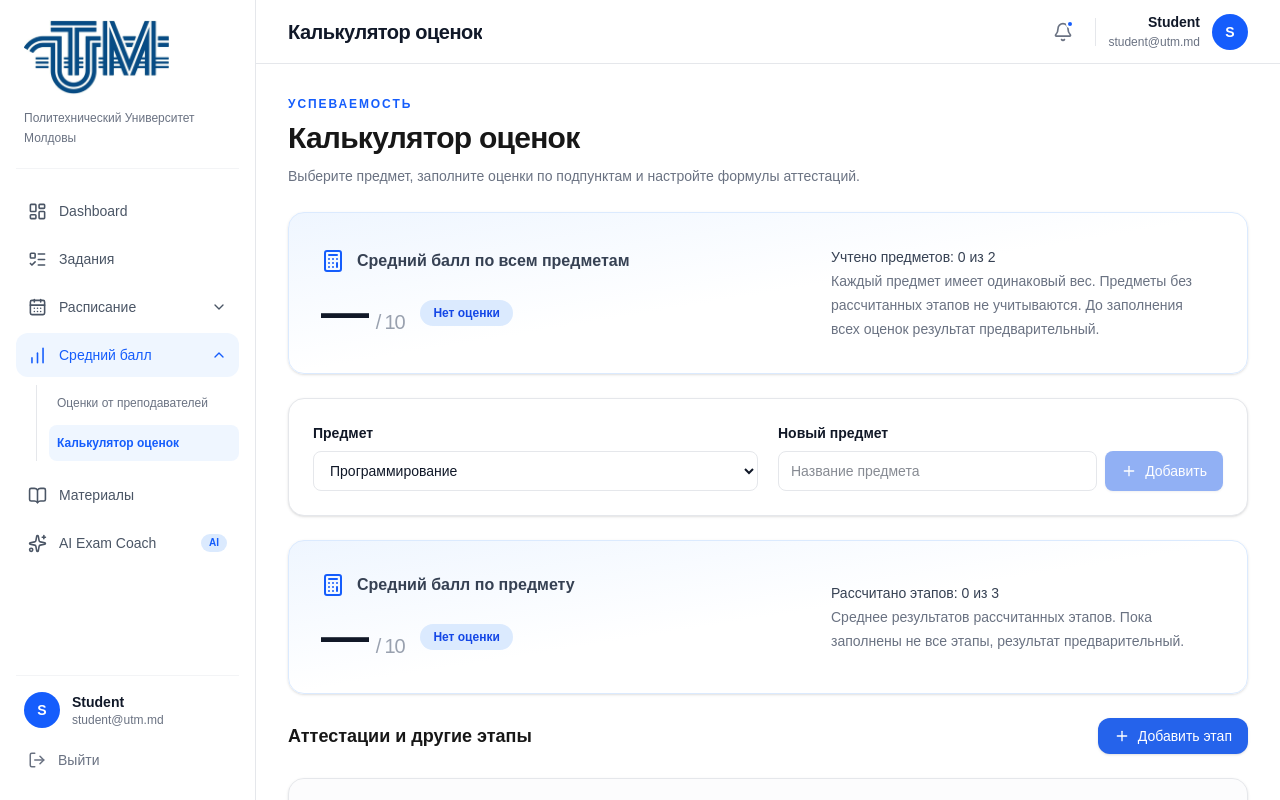
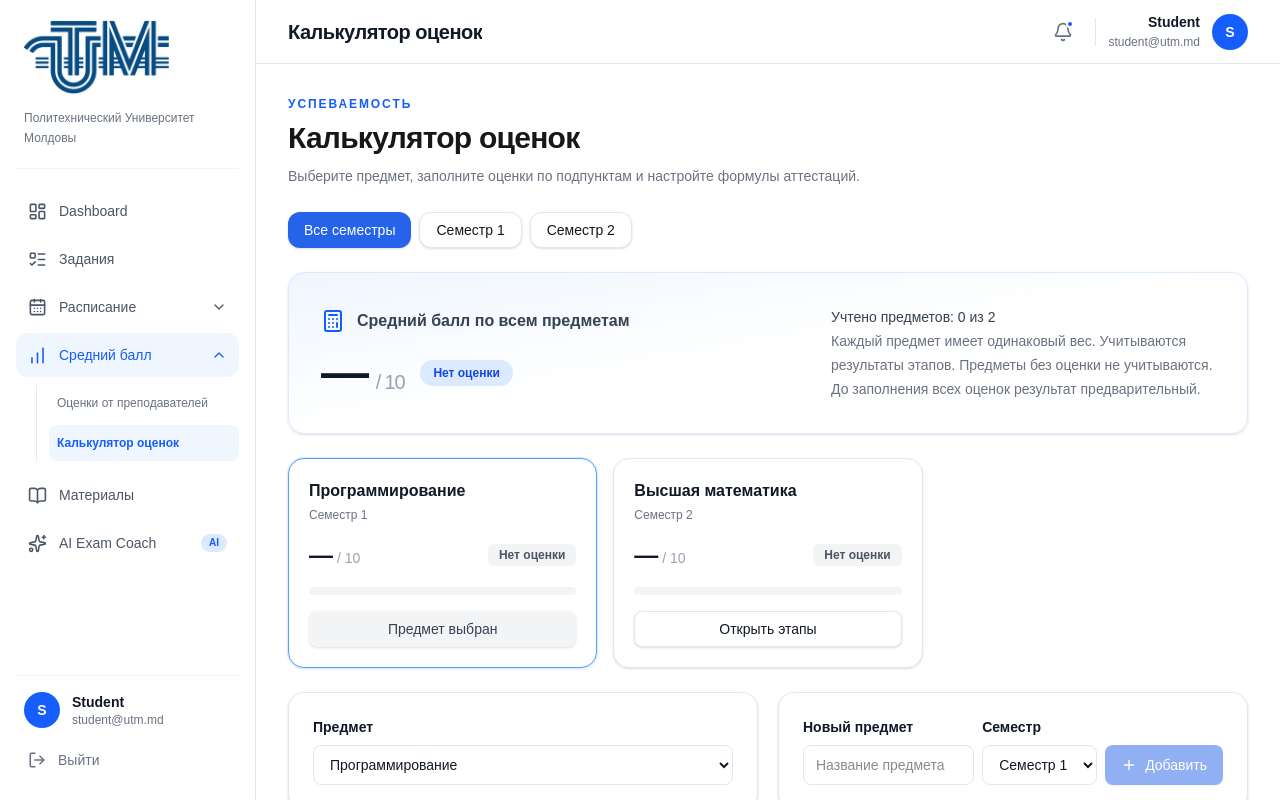
Before and after one commit to FruktoviiFrukt/studyflow, a Next.js app: page /gpa/calculator in a window 1280 px wide. Shown: the top 800 px of the page. Built offline with nearby package versions, Linux system fonts and the light colour scheme.

Commit message:
feat: add semester filters and subject cards, refine grade calculator layout

```diff
--- a/app/gpa/page.tsx
+++ b/app/gpa/page.tsx
@@ -3,6 +3,6 @@ import { createSubject } from "@/lib/grades";
 
 export default function GpaPage() {
   // Replace these empty examples with authorized student records from the server.
-  const subjects = [createSubject("programming", "Программирование"), createSubject("math", "Высшая математика")];
+  const subjects = [createSubject("programming", "Программирование", 1), createSubject("math", "Высшая математика", 2)];
   return <TeacherGrades subjects={subjects} />;
 }
--- a/components/grades/grade-calculator.tsx
+++ b/components/grades/grade-calculator.tsx
@@ -5,7 +5,9 @@ import { AlertTriangle, Calculator, Plus, Trash2 } from "lucide-react";
 import { Badge } from "@/components/ui/badge";
 import { Button } from "@/components/ui/button";
 import { Card } from "@/components/ui/card";
-import { averageGrade, calculateOverall, calculateStage, createStage, createSubject, defaultFormula, gradeStatus, initialSubjects, isLowGrade, type GradeStage, type GradeSubject } from "@/lib/grades";
+import { filterSubjects, subjectGrade, type Semester, type SemesterFilter, calculateOverall, calculateStage, createStage, createSubject, defaultFormula, gradeStatus, initialSubjects, isLowGrade, type GradeStage, type GradeSubject } from "@/lib/grades";
+
+import SubjectCards, { SemesterFilters } from "./subject-cards";
 
 const inputClass = "h-10 w-full min-w-0 rounded-lg border border-gray-200 bg-white px-3 text-sm text-gray-900 outline-none transition-colors focus:border-blue-500 focus:ring-2 focus:ring-blue-100";
 const formatGrade = (value: number | null) => value === null ? "—" : value.toLocaleString("ru-RU", { maximumFractionDigits: 2 });
@@ -14,19 +16,24 @@ export default function GradeCalculator() {
   const [subjects, setSubjects] = useState<GradeSubject[]>(initialSubjects);
   const [selectedId, setSelectedId] = useState(initialSubjects[0].id);
   const [newSubject, setNewSubject] = useState("");
-  const subject = subjects.find(item => item.id === selectedId)!;
-  const results = subject.stages.map(stage => ({ stage, ...calculateStage(stage) }));
+  const [semester, setSemester] = useState<SemesterFilter>("all");
+  const [newSemester, setNewSemester] = useState<Semester>(1);
+  const visibleSubjects = filterSubjects(subjects, semester);
+  const subject = visibleSubjects.find(item => item.id === selectedId) ?? visibleSubjects[0];
+  const results = subject?.stages.map(stage => ({ stage, ...calculateStage(stage) })) ?? [];
   const completed = results.filter(result => result.value !== null);
-  const average = averageGrade(results.map(result => result.value));
-  const overall = calculateOverall(subjects);
+  const average = subject ? subjectGrade(subject) : null;
+  const overall = calculateOverall(visibleSubjects);
   const atRisk = results.filter(result => result.value !== null && result.value < 5);
-  const lowParts = subject.stages.flatMap(stage => stage.parts.filter(part => isLowGrade(part.grade)).map(part => `${stage.name || "Без названия"}: ${part.name || part.variable}`));
+  const lowParts = subject?.stages.flatMap(stage => stage.parts.filter(part => isLowGrade(part.grade)).map(part => `${stage.name || "Без названия"}: ${part.name || part.variable}`)) ?? [];
   const riskLabels = [...atRisk.map(result => result.stage.name || "Без названия"), ...lowParts];
 
   function updateSubject(change: Partial<GradeSubject>) {
-    setSubjects(current => current.map(item => item.id === selectedId ? { ...item, ...change } : item));
+    if (!subject) return;
+    setSubjects(current => current.map(item => item.id === subject.id ? { ...item, ...change } : item));
   }
   function updateStage(id: string, change: Partial<GradeStage>) {
+    if (!subject) return;
     updateSubject({ stages: subject.stages.map(stage => stage.id === id ? { ...stage, ...change } : stage) });
   }
 
@@ -38,38 +45,45 @@ export default function GradeCalculator() {
         <p className="mt-2 text-sm leading-6 text-gray-500">Выберите предмет, заполните оценки по подпунктам и настройте формулы аттестаций.</p>
       </div>
 
+      <SemesterFilters value={semester} onChange={setSemester} />
       <Card className="rounded-2xl border-blue-100 bg-gradient-to-br from-blue-50 via-white to-white p-6 shadow-sm sm:p-8">
         <div className="flex flex-wrap items-center justify-between gap-6">
           <div>
-            <div className="mb-4 flex items-center gap-3"><Calculator aria-hidden="true" className="shrink-0 text-blue-600" /><h3 className="font-semibold text-gray-700">Средний балл по всем предметам</h3></div>
+            <div className="mb-4 flex items-center gap-3"><Calculator aria-hidden="true" className="shrink-0 text-blue-600" /><h3 className="font-semibold text-gray-700">{semester === "all" ? "Средний балл по всем предметам" : `Средний балл · Семестр ${semester}`}</h3></div>
             <div aria-live="polite" aria-atomic="true" className="flex flex-wrap items-center gap-4">
               <p className="text-5xl font-bold tracking-tight">{formatGrade(overall.average)}<span className="ml-2 text-xl font-medium text-gray-400">/ 10</span></p>
               <Badge variant="secondary" className="rounded-full bg-blue-100 px-3 py-1 text-blue-700">{gradeStatus(overall.average)}</Badge>
             </div>
           </div>
-          <div className="max-w-sm text-sm leading-6 text-gray-500"><p className="font-medium text-gray-700">Учтено предметов: {overall.countedSubjects} из {subjects.length}</p><p>Каждый предмет имеет одинаковый вес. Предметы без рассчитанных этапов не учитываются. До заполнения всех оценок результат предварительный.</p></div>
+          <div className="max-w-sm text-sm leading-6 text-gray-500"><p className="font-medium text-gray-700">Учтено предметов: {overall.countedSubjects} из {visibleSubjects.length}</p><p>Каждый предмет имеет одинаковый вес. Учитываются результаты этапов. Предметы без оценки не учитываются. До заполнения всех оценок результат предварительный.</p></div>
         </div>
       </Card>
 
-      <Card className="rounded-2xl border-gray-200 p-5 shadow-sm sm:p-6">
-        <div className="grid gap-5 lg:grid-cols-2">
-          <label className="min-w-0"><span className="mb-2 block text-sm font-semibold">Предмет</span>
-            <select className={inputClass} value={selectedId} onChange={event => setSelectedId(event.target.value)}>{subjects.map(item => <option key={item.id} value={item.id}>{item.name}</option>)}</select>
+      <SubjectCards subjects={visibleSubjects} selectedId={subject?.id} onSelect={setSelectedId} />
+      <div className="grid gap-5 lg:grid-cols-2">
+        <Card className="min-w-0 rounded-2xl border-gray-200 p-5 shadow-sm sm:p-6">
+          <label className="block min-w-0"><span className="mb-2 block text-sm font-semibold">Предмет</span>
+            <select className={inputClass} value={subject?.id ?? ""} disabled={!subject} onChange={event => setSelectedId(event.target.value)}>{!subject && <option value="">Нет предметов</option>}{visibleSubjects.map(item => <option key={item.id} value={item.id}>{item.name}</option>)}</select>
           </label>
+        </Card>
+        <Card className="min-w-0 rounded-2xl border-gray-200 p-5 shadow-sm sm:p-6">
           <form className="flex min-w-0 flex-wrap items-end gap-2" onSubmit={event => {
             event.preventDefault();
             if (!newSubject.trim()) return;
-            const item = createSubject(crypto.randomUUID(), newSubject.trim());
+            const item = createSubject(crypto.randomUUID(), newSubject.trim(), newSemester);
             setSubjects(current => [...current, item]);
             setSelectedId(item.id);
+            if (semester !== "all") setSemester(newSemester);
             setNewSubject("");
           }}>
             <label className="min-w-0 flex-1"><span className="mb-2 block text-sm font-semibold">Новый предмет</span><input className={inputClass} placeholder="Название предмета" value={newSubject} maxLength={120} onChange={event => setNewSubject(event.target.value)} /></label>
+            <label><span className="mb-2 block text-sm font-semibold">Семестр</span><select className={inputClass} value={newSemester} onChange={event => setNewSemester(Number(event.target.value) as Semester)}><option value={1}>Семестр 1</option><option value={2}>Семестр 2</option></select></label>
             <Button type="submit" disabled={!newSubject.trim()} className="h-10 rounded-lg"><Plus aria-hidden="true" />Добавить</Button>
           </form>
-        </div>
-      </Card>
+        </Card>
+      </div>
 
+      {subject && <>
       <Card className="rounded-2xl border-blue-100 bg-gradient-to-br from-blue-50 via-white to-white p-6 shadow-sm sm:p-8">
         <div className="flex flex-wrap items-center justify-between gap-6">
           <div>
@@ -79,9 +93,10 @@ export default function GradeCalculator() {
               <Badge variant="secondary" className="rounded-full bg-blue-100 px-3 py-1 text-blue-700">{gradeStatus(average)}</Badge>
             </div>
           </div>
-          <div className="max-w-sm text-sm leading-6 text-gray-500"><p className="font-medium text-gray-700">Рассчитано этапов: {completed.length} из {results.length}</p><p>Среднее результатов рассчитанных этапов. Пока заполнены не все этапы, результат предварительный.</p></div>
+          <div className="max-w-sm text-sm leading-6 text-gray-500"><p className="font-medium text-gray-700">{subject.name} · Семестр {subject.semester}</p><p>Рассчитано этапов: {completed.length} из {results.length}</p><p>Среднее результатов рассчитанных этапов. Пока заполнены не все этапы, результат предварительный.</p></div>
         </div>
       </Card>
+
 
       {riskLabels.length > 0 && <div role="alert" className="flex gap-3 rounded-xl border border-amber-200 bg-amber-50 p-4 text-sm text-amber-900">
         <AlertTriangle aria-hidden="true" className="mt-0.5 size-5 shrink-0" />
@@ -129,6 +144,7 @@ export default function GradeCalculator() {
           </div>
         </Card>
       ))}
+      </>}
       <p className="rounded-xl border border-blue-100 bg-blue-50/50 p-4 text-xs leading-5 text-gray-500">Это личный калькулятор. Названия предметов — примеры; оценки и формулы вводите вы. Изменения сохраняются только до ухода со страницы или перезагрузки. Предупреждения учитывают результат до округления; окончательные условия допуска определяет преподаватель.</p>
     </div>
   );
--- /dev/null
+++ b/components/grades/subject-cards.tsx
@@ -0,0 +1,34 @@
+"use client";
+
+import { Badge } from "@/components/ui/badge";
+import { Button } from "@/components/ui/button";
+import { Card } from "@/components/ui/card";
+import { gradeStatus, subjectGrade, type GradeSubject, type SemesterFilter } from "@/lib/grades";
+
+export function SemesterFilters({ value, onChange }: { value: SemesterFilter; onChange: (value: SemesterFilter) => void }) {
+  return <div role="group" aria-label="Фильтр по семестру" className="flex flex-wrap gap-2">
+    {(["all", 1, 2] as const).map(semester => <Button key={semester} variant={value === semester ? "default" : "outline"} aria-pressed={value === semester} className="rounded-xl" onClick={() => onChange(semester)}>{semester === "all" ? "Все семестры" : `Семестр ${semester}`}</Button>)}
+  </div>;
+}
+
+export default function SubjectCards({ subjects, selectedId, onSelect }: {
+  subjects: GradeSubject[];
+  selectedId?: string;
+  onSelect: (id: string) => void;
+}) {
+  if (!subjects.length) return <Card className="rounded-2xl p-6 text-sm text-gray-500">В этом семестре пока нет предметов.</Card>;
+  return <div className="grid gap-4 sm:grid-cols-2 xl:grid-cols-3">
+    {subjects.map(subject => {
+      const grade = subjectGrade(subject);
+      const color = grade === null ? "bg-gray-100 text-gray-600" : grade < 5 ? "bg-amber-100 text-amber-900" : grade >= 9 ? "bg-emerald-50 text-emerald-700" : "bg-blue-50 text-blue-700";
+      return <Card key={subject.id} className={`min-w-0 space-y-4 rounded-2xl p-5 shadow-sm ${selectedId === subject.id ? "border-blue-400 ring-1 ring-blue-100" : "border-gray-200"}`}>
+        <div><h3 className="break-words font-semibold">{subject.name}</h3><p className="mt-1 text-xs text-gray-500">Семестр {subject.semester}</p></div>
+        <div aria-live="polite" className="flex flex-wrap items-center justify-between gap-2"><p className="text-2xl font-bold tabular-nums">{grade === null ? "—" : grade.toLocaleString("ru-RU", { maximumFractionDigits: 2 })}<span className="text-sm font-normal text-gray-400"> / 10</span></p><Badge variant="secondary" className={color}>{gradeStatus(grade)}</Badge></div>
+        <div role="progressbar" aria-label={`Оценка по предмету ${subject.name}`} aria-valuemin={0} aria-valuemax={10} aria-valuenow={grade ?? 0} aria-valuetext={grade === null ? "Нет оценки" : `${grade.toLocaleString("ru-RU")} из 10`} className="h-2 overflow-hidden rounded-full bg-gray-100"><div className={`h-full rounded-full transition-[width] motion-reduce:transition-none ${grade !== null && grade < 5 ? "bg-amber-500" : grade !== null && grade >= 9 ? "bg-emerald-500" : "bg-blue-600"}`} style={{ width: `${(grade ?? 0) * 10}%` }} /></div>
+        {subject.gradeOverride != null && <p className="text-xs leading-5 text-gray-500">Итоговая оценка задана вручную.</p>}
+        {grade !== null && grade < 5 && <p className="text-xs leading-5 text-amber-800">Возможна пересдача или недопуск к экзамену.</p>}
+        <Button variant={selectedId === subject.id ? "secondary" : "outline"} aria-pressed={selectedId === subject.id} className="w-full rounded-lg" onClick={() => onSelect(subject.id)}>{selectedId === subject.id ? "Предмет выбран" : "Открыть этапы"}</Button>
+      </Card>;
+    })}
+  </div>;
+}
--- a/components/grades/teacher-grades.tsx
+++ b/components/grades/teacher-grades.tsx
@@ -4,7 +4,9 @@ import { useState } from "react";
 import { AlertTriangle, Calculator, LockKeyhole } from "lucide-react";
 import { Badge } from "@/components/ui/badge";
 import { Card } from "@/components/ui/card";
-import { averageGrade, calculateOverall, calculateStage, defaultFormula, gradeStatus, isLowGrade, type GradeSubject } from "@/lib/grades";
+import { filterSubjects, subjectGrade, type SemesterFilter, calculateOverall, calculateStage, defaultFormula, gradeStatus, isLowGrade, type GradeSubject } from "@/lib/grades";
+
+import SubjectCards, { SemesterFilters } from "./subject-cards";
 
 const formatGrade = (value: number | null) => value === null ? "—" : value.toLocaleString("ru-RU", { maximumFractionDigits: 2 });
 
@@ -28,11 +30,13 @@ function AverageCard({ title, value, children }: { title: string; value: number
 // This view accepts teacher records separately from the calculator's local edits.
 export default function TeacherGrades({ subjects }: { subjects: GradeSubject[] }) {
   const [selectedId, setSelectedId] = useState(subjects[0]?.id ?? "");
-  const subject = subjects.find(item => item.id === selectedId) ?? subjects[0];
-  const overall = calculateOverall(subjects);
+  const [semester, setSemester] = useState<SemesterFilter>("all");
+  const visibleSubjects = filterSubjects(subjects, semester);
+  const subject = visibleSubjects.find(item => item.id === selectedId) ?? visibleSubjects[0];
+  const overall = calculateOverall(visibleSubjects);
   const results = subject?.stages.map(stage => ({ stage, ...calculateStage(stage) })) ?? [];
   const completed = results.filter(result => result.value !== null);
-  const average = averageGrade(results.map(result => result.value));
+  const average = subject ? subjectGrade(subject) : null;
   const risks = results.flatMap(({ stage, value }) => [
     ...(value !== null && value < 5 ? [stage.name] : []),
     ...stage.parts.filter(part => isLowGrade(part.grade)).map(part => `${stage.name}: ${part.name || part.variable}`),
@@ -45,24 +49,25 @@ export default function TeacherGrades({ subjects }: { subjects: GradeSubject[] }
         <h2 className="text-2xl font-bold tracking-tight sm:text-3xl">Оценки от преподавателей</h2>
         <p className="mt-2 flex items-start gap-2 text-sm leading-6 text-gray-500"><LockKeyhole aria-hidden="true" className="mt-1 size-4 shrink-0" />Только просмотр. Предметы, этапы, оценки и формулы заполняет преподаватель.</p>
       </div>
-      <p className="rounded-xl border border-blue-100 bg-blue-50/50 p-4 text-xs leading-5 text-gray-500">Демонстрационный шаблон. Данные преподавателей пока не подключены; показаны примеры предметов без выставленных оценок.</p>
 
-      <AverageCard title="Средний балл по всем предметам" value={overall.average}>
-        <p className="font-medium text-gray-700">Учтено предметов: {overall.countedSubjects} из {subjects.length}</p>
+      <SemesterFilters value={semester} onChange={setSemester} />
+      <AverageCard title={semester === "all" ? "Средний балл по всем предметам" : `Средний балл · Семестр ${semester}`} value={overall.average}>
+        <p className="font-medium text-gray-700">Учтено предметов: {overall.countedSubjects} из {visibleSubjects.length}</p>
         <p>Каждый предмет имеет одинаковый вес. Предметы без рассчитанных этапов не учитываются. До выставления всех оценок результат предварительный.</p>
       </AverageCard>
 
-      {!subject ? <Card className="rounded-2xl p-6 text-sm text-gray-500">Предметы пока не добавлены.</Card> : <>
+      <SubjectCards subjects={visibleSubjects} selectedId={subject?.id} onSelect={setSelectedId} />
+      {!subject ? <Card className="rounded-2xl p-6 text-sm text-gray-500">Выберите другой семестр, чтобы посмотреть оценки.</Card> : <>
         <Card className="rounded-2xl border-gray-200 p-5 shadow-sm sm:p-6">
           <label className="block"><span className="mb-2 block text-sm font-semibold">Предмет</span>
             <select className="h-10 w-full min-w-0 rounded-lg border border-gray-200 bg-white px-3 text-sm outline-none focus:border-blue-500 focus:ring-2 focus:ring-blue-100" value={subject.id} onChange={event => setSelectedId(event.target.value)}>
-              {subjects.map(item => <option key={item.id} value={item.id}>{item.name}</option>)}
+              {visibleSubjects.map(item => <option key={item.id} value={item.id}>{item.name}</option>)}
             </select>
           </label>
         </Card>
         <AverageCard title="Средний балл по предмету" value={average}>
-          <p className="font-medium text-gray-700">Рассчитано этапов: {completed.length} из {results.length}</p>
-          <p>Среднее результатов рассчитанных этапов. До выставления всех оценок результат предварительный.</p>
+          <p className="font-medium text-gray-700">{subject.name} · Семестр {subject.semester}</p><p>Рассчитано этапов: {completed.length} из {results.length}</p>
+          <p>{subject.gradeOverride != null ? "Итоговая оценка выставлена преподавателем." : "Среднее результатов рассчитанных этапов. До выставления всех оценок результат предварительный."}</p>
         </AverageCard>
 
         {risks.length > 0 && <div role="alert" className="flex gap-3 rounded-xl border border-amber-200 bg-amber-50 p-4 text-sm text-amber-900">
--- a/lib/grades.ts
+++ b/lib/grades.ts
@@ -1,6 +1,8 @@
 export type GradePart = { id: string; variable: string; name: string; grade: string };
 export type GradeStage = { id: string; name: string; parts: GradePart[]; formula: string };
-export type GradeSubject = { id: string; name: string; stages: GradeStage[] };
+export type Semester = 1 | 2;
+export type SemesterFilter = "all" | Semester;
+export type GradeSubject = { id: string; name: string; semester: Semester; gradeOverride?: number | null; stages: GradeStage[] };
 export type GradeResult = { value: number | null; error?: string };
 
 export function createStage(id: string, name: string): GradeStage {
@@ -13,9 +15,9 @@ export function createStage(id: string, name: string): GradeStage {
   };
 }
 
-export function createSubject(id: string, name: string): GradeSubject {
+export function createSubject(id: string, name: string, semester: Semester = 1): GradeSubject {
   return {
-    id, name,
+    id, name, semester,
     stages: [
       createStage(`${id}-a1`, "Аттестация 1"),
       createStage(`${id}-a2`, "Аттестация 2"),
@@ -24,7 +26,7 @@ export function createSubject(id: string, name: string): GradeSubject {
   };
 }
 
-export const initialSubjects = [createSubject("programming", "Программирование"), createSubject("math", "Высшая математика")];
+export const initialSubjects = [createSubject("programming", "Программирование", 1), createSubject("math", "Высшая математика", 2)];
 
 export function defaultFormula(parts: GradePart[]) {
   return parts.length ? `(${parts.map(part => part.variable).join(" + ")}) / ${parts.length}` : "";
@@ -109,8 +111,16 @@ export function averageGrade(values: (number | null)[]) {
 }
 
 export function calculateOverall(subjects: GradeSubject[]) {
-  const averages = subjects.map(subject => averageGrade(subject.stages.map(stage => calculateStage(stage).value)));
+  const averages = subjects.map(subjectGrade);
   return { average: averageGrade(averages), countedSubjects: averages.filter(value => value !== null).length };
+}
+
+export function subjectGrade(subject: GradeSubject) {
+  return subject.gradeOverride ?? averageGrade(subject.stages.map(stage => calculateStage(stage).value));
+}
+
+export function filterSubjects(subjects: GradeSubject[], semester: SemesterFilter) {
+  return semester === "all" ? subjects : subjects.filter(subject => subject.semester === semester);
 }
 
 export function isLowGrade(input: string) {
```
Also changed, not shown: 1 other file (tests, documents, lock files or other folders).
